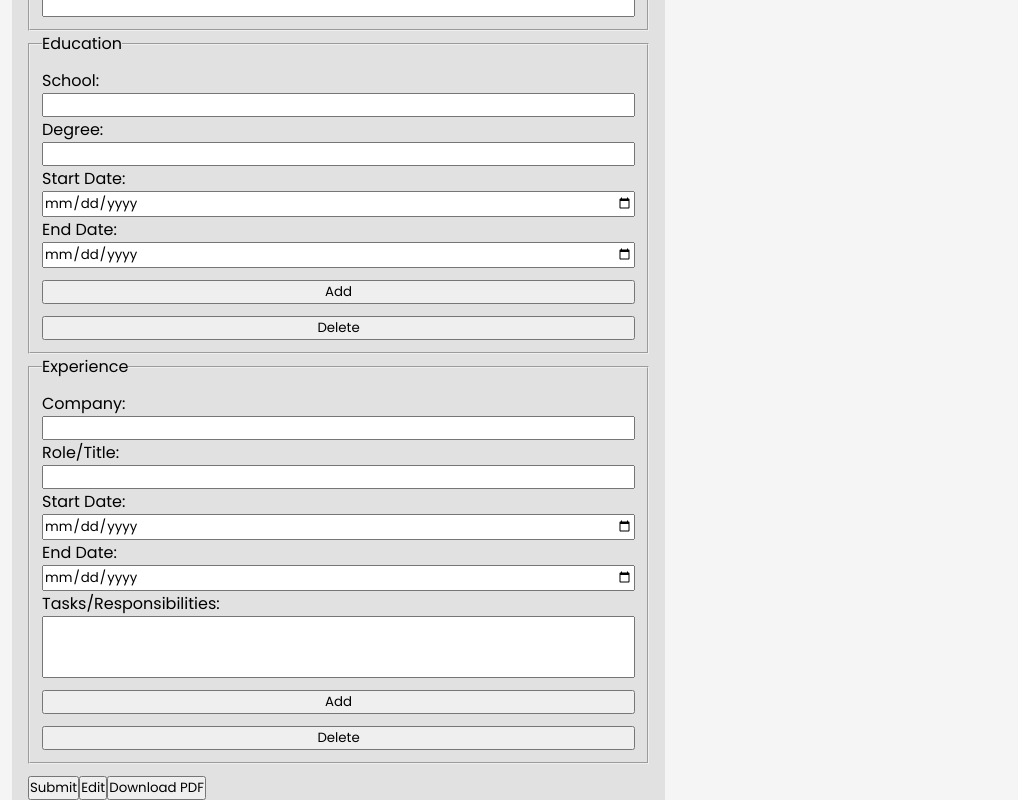
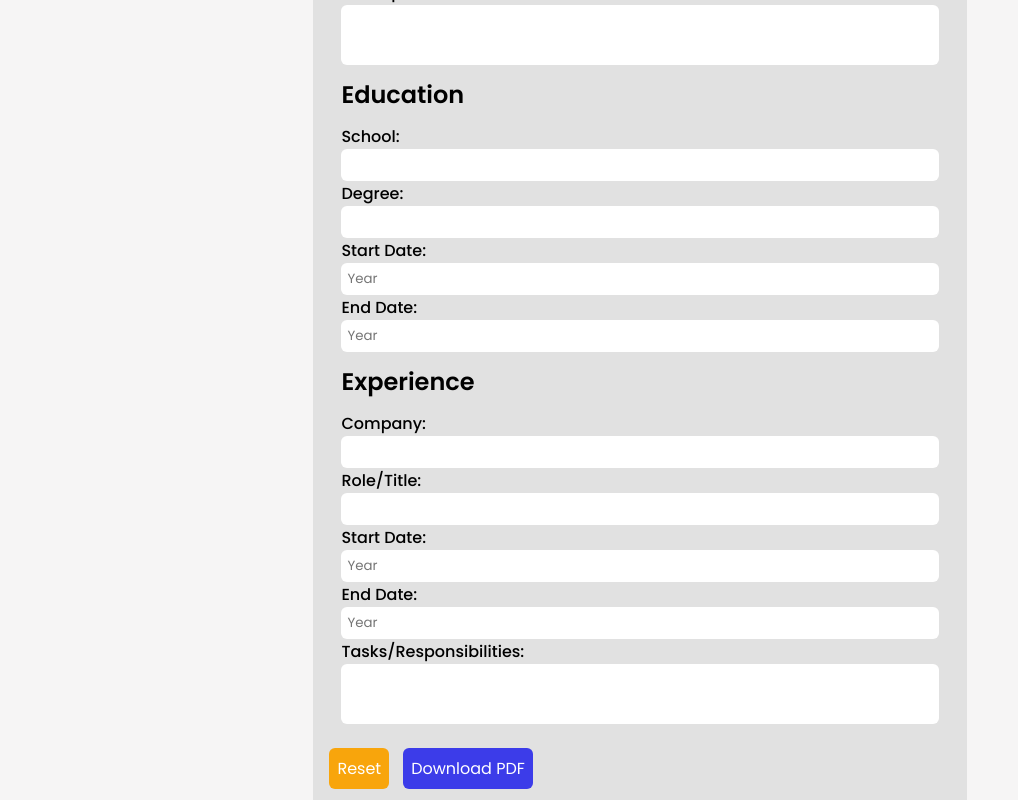
Before and after one commit to DYuHLin/cv-application, a React (Create React App) app in the folder cv-project/: page / in a window 1280 px wide. Shown: the part 460-1260 px from the top of the page, without its empty margins (0-1018 px from the left). Built offline with nearby package versions, Linux system fonts and the light colour scheme.

Commit message:
added some styling

```diff
--- a/cv-project/src/App.js
+++ b/cv-project/src/App.js
@@ -12,12 +12,7 @@ class App extends Component {
 
    };
 
-   submitTask = (e) => {
-    e.preventDefault();
-};
-
   render(){
-    // const {general, generals, description, descriptions, education, educations, experience, experiences} = this.state;
     return (
       <div className='container'>
         <div className='header'>
@@ -26,14 +21,11 @@ class App extends Component {
         </div>
         <div className='body'>
           <div className='form'>
-            <form onSubmit={this.submitTask}>
+            <form>
               <General />
-              {/* <Education />  */}
-              {/* <Experience />  */}
-              {/* <Buttons />  */}
             </form>
           </div>
-          {/* <Display />         */}
+
         </div>
       </div>
     );
--- a/cv-project/src/components/Buttons.js
+++ b/cv-project/src/components/Buttons.js
@@ -10,9 +10,10 @@ class Buttons extends Component {
     render(){
         return(
             <>
-              <button type='submit'>Submit</button>
-              <button>Edit</button>
-              <button>Download PDF</button>
+            <div className='buttons'>
+              <button className='reset-btn'>Reset</button>
+              <button className='pdf-btn'>Download PDF</button>
+            </div>
 
               <Display
               general = {this.props.general}
--- a/cv-project/src/components/Display.js
+++ b/cv-project/src/components/Display.js
@@ -56,6 +56,8 @@ class Display extends Component {
                     <div className='exp-company'>{this.props.experiences.company}</div>
                     <div className='exp-role'>{this.props.experiences.role}</div>
                   </div>
+                  <div className='desc-title'>Tasks/Responsibilities</div>
+
                   <div className='desc-detail'>
                   {this.props.experiences.desc}
                 </div>
--- a/cv-project/src/components/Education.js
+++ b/cv-project/src/components/Education.js
@@ -23,11 +23,14 @@ class Education extends Component {
         });
     };
 
+
+
     render(){
         return(
             <>
-            <fieldset>
+            <fieldset id='educational'>
                 <legend>Education</legend>
+
                     <label for = 'school'>School: </label>
                     <input onChange={this.handleChange} value = {this.school} id='school' type = 'text'></input>
 
@@ -35,12 +38,13 @@ class Education extends Component {
                     <input onChange={this.handleChange} value = {this.degree}  id='degree' type = 'text'></input>
 
                     <label for = 'sdate'>Start Date: </label>
-                <input onChange={this.handleChange} value = {this.start}  id='startDate' type = 'date'></input>
+                    <input onChange={this.handleChange} value = {this.start}  id='startDate' type = 'text' placeholder='Year'></input>
 
                     <label for = 'edate'>End Date: </label>
-                <input onChange={this.handleChange} value = {this.end} id='endDate' type = 'date'></input>
-                <button>Add</button>
-                <button>Delete</button>
+                    <input onChange={this.handleChange} value = {this.end} id='endDate' type = 'text' placeholder='Year'></input>
+
+
+
               </fieldset>
                <Experience
               general = {this.props.general}
--- a/cv-project/src/components/Experience.js
+++ b/cv-project/src/components/Experience.js
@@ -33,16 +33,16 @@ handleChange = (e) => {
                     <input onChange={this.handleChange} value = {this.role}  id='role' type = 'text'></input>
 
                     <label for = 'sdate'>Start Date: </label>
-                <input onChange={this.handleChange} value = {this.start}  id='start' type = 'date'></input>
+                    <input onChange={this.handleChange} value = {this.start}  id='start' type = 'text' placeholder='Year'></input>
 
                     <label for = 'edate'>End Date: </label>
-                <input onChange={this.handleChange} value = {this.end}  id='end' type = 'date'></input>
+                    <input onChange={this.handleChange} value = {this.end}  id='end' type = 'text' placeholder='Year'></input>
 
                     <label for = 'exp'>Tasks/Responsibilities: </label>
                     <textarea onChange={this.handleChange} value = {this.desc} id='desc' />
-                <button>Add</button>
-                <button>Delete</button>
+
               </fieldset>
+
               <Buttons
               general = {this.props.general}
               educations = {this.props.educations}
--- a/cv-project/src/styles/App.css
+++ b/cv-project/src/styles/App.css
@@ -25,7 +25,7 @@
 
 .body{
     display: flex;
-    justify-content: space-between;
+    justify-content: center;
     margin: 12px;
 }
 
@@ -33,18 +33,22 @@
     display: flex;
     justify-content: center;
     width: 52%;
+    border-radius: 6px;
+    box-sizing: 0 -6px 10px 10px rgba(0, 0, 0, 0.5);
+}
+
+.preview{
+
+    display: flex;
+
+    width: 100%;
     background-color: rgba(214, 213, 213, 0.623);
     border-radius: 6px;
     box-sizing: 0 -6px 10px 10px rgba(0, 0, 0, 0.5);
 }
 
-.preview{
-    width: 45%;
-    height: 100%;
+form{
     background-color: rgba(214, 213, 213, 0.623);
-}
-
-form{
     width: 100%;
     padding: 16px;
 }
@@ -53,6 +57,27 @@ fieldset{
     display: flex;
     flex-direction: column;
     padding: 12px;
+    border: none;
+}
+
+legend{
+    font-size: 24px;
+    font-weight: 600;
+}
+
+input{
+    border-radius: 6px;
+    border: none;
+    padding: 6px;
+}
+
+label{
+    font-weight: 500;
+}
+
+textarea{
+    border-radius: 6px;
+    border: none;
 }
 
 .res-content{
@@ -113,3 +138,35 @@ textarea{
 button{
     margin-top: 12px;
 }
+
+.buttons{
+    display: flex;
+    margin-bottom: 18px;
+    gap: 14px;
+}
+
+.del-btn{
+    margin-bottom: 12px;
+    background-color: rgb(201, 79, 79);
+}
+
+.add-btn{
+    background-color: rgb(38, 155, 38);
+}
+
+.pdf-btn{
+    background-color: rgb(60, 60, 233);
+}
+
+.reset-btn{
+    background-color: rgb(248, 165, 12);
+}
+
+.add-btn, .del-btn, .pdf-btn, .reset-btn{
+    padding: 8px;
+    border-radius: 6px;
+    border: none;
+    font-size: 16px;
+    cursor: pointer;
+    color: white;
+}
```
Lines whose indentation alone changed are shown as unchanged.
